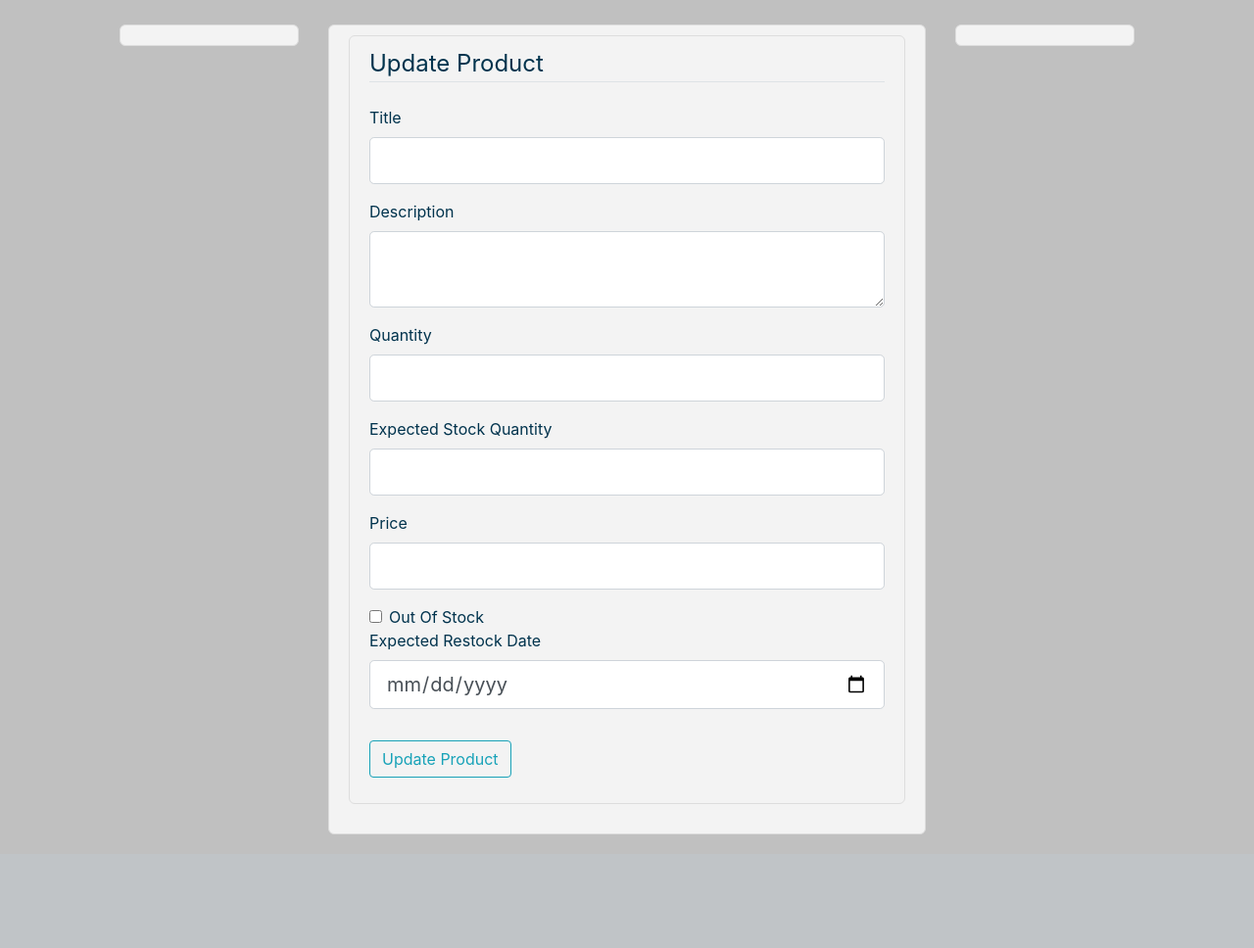
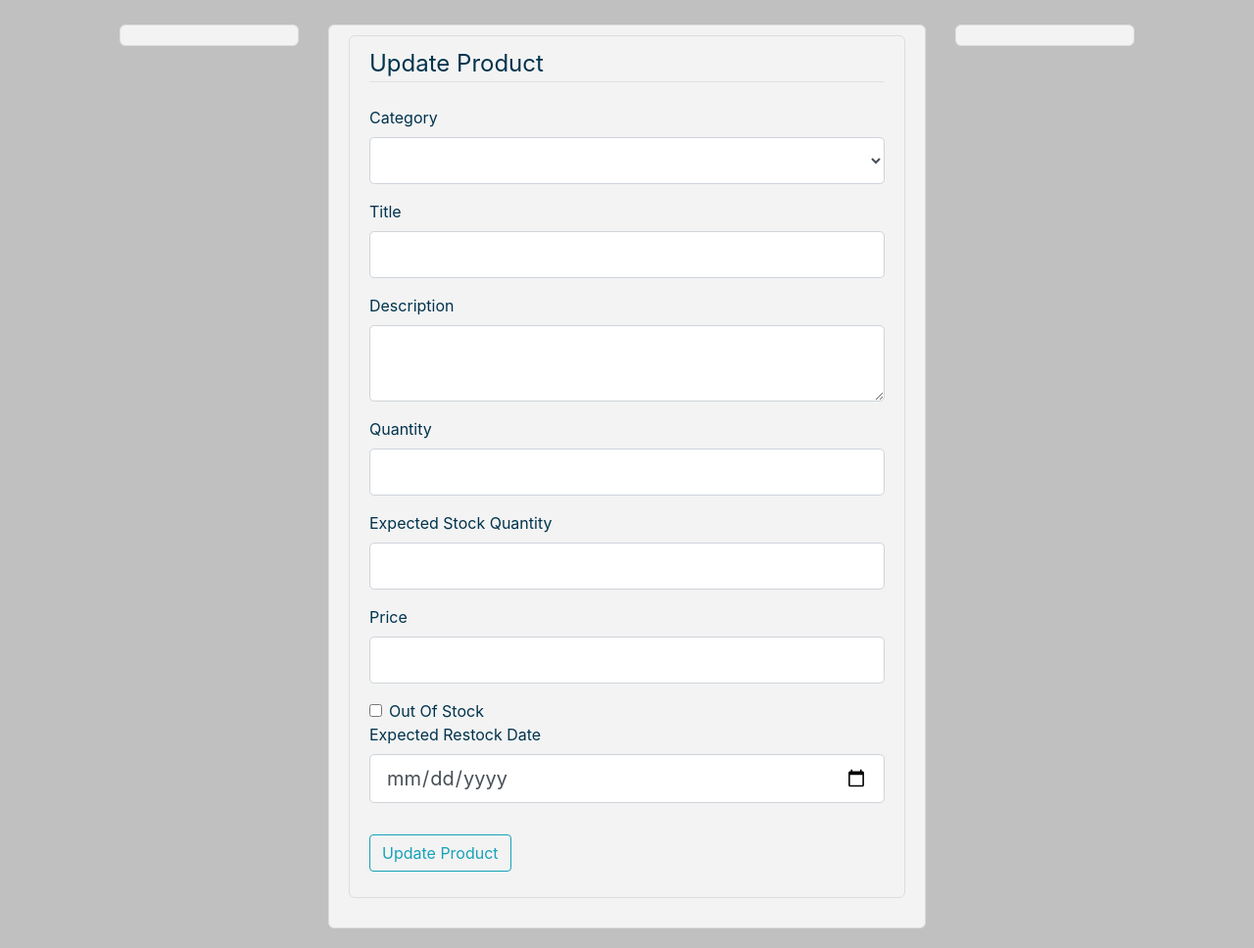
Before and after one commit to ectrimble20/FlaskProductSiteDemo, a Flask app: template productsite/templates/product/edit.html in a window 1280 px wide. Shown: the part 56-1024 px from the top of the page at 98% size. Before the commit the page ends 908 px from the top, so only its background shows below. Run offline with Flask 2, Linux system fonts and the light colour scheme; the template is opened without the code that fills it: values that come from a table or form of the project are taken from there, others are empty; some libraries are stand-ins or nearby versions.

Commit message:
working on product

```diff
--- a/productsite/templates/product/edit.html
+++ b/productsite/templates/product/edit.html
@@ -5,6 +5,19 @@
                 {{ form.hidden_tag() }}
                 <fieldset class="form-group">
                     <legend class="border-bottom mb-4">Update Product</legend>
+                    <div class="form-group">
+                        {{ form.categories.label(class="form-control-label") }}
+                        {% if form.categories.errors %}
+                            {{ form.categories(class="form-control form-control-lg is-invalid") }}
+                            <div class="invalid-feedback">
+                                {% for error in form.categories.errors %}
+                                    <span>{{ error }}</span>
+                                {% endfor %}
+                            </div>
+                        {% else %}
+                            {{ form.categories(class="form-control form-control-lg") }}
+                        {% endif %}
+                    </div>
                     <div class="form-group">
                         {{ form.title.label(class="form-control-label") }}
                         {% if form.title.errors %}
```
